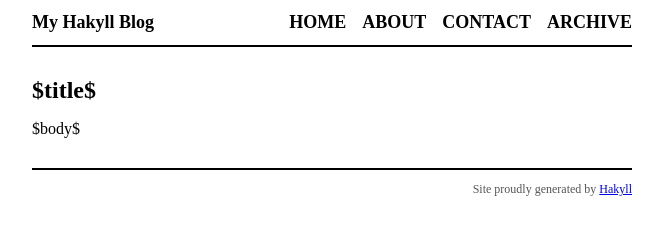
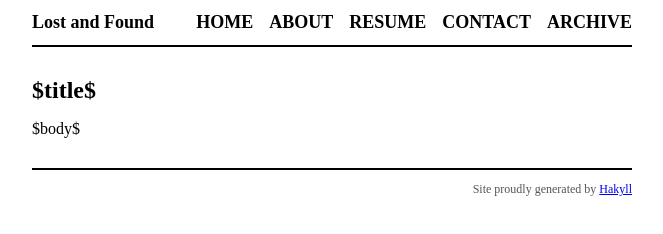
Before and after one commit to lispandfound/blog, a plain HTML site: page templates/default.html in a window 1280 px wide. Shown: the whole page, without its empty margins (308-971 px from the left). Drawn offline with Linux system fonts and the light colour scheme.

Commit message:
Update website to actually reflect me

```diff
--- a/templates/default.html
+++ b/templates/default.html
@@ -4,17 +4,18 @@
         <meta charset="utf-8">
         <meta http-equiv="x-ua-compatible" content="ie=edge">
         <meta name="viewport" content="width=device-width, initial-scale=1">
-        <title>My Hakyll Blog - $title$</title>
+        <title>Lost and Found - $title$</title>
         <link rel="stylesheet" href="/css/default.css" />
     </head>
     <body>
         <header>
             <div class="logo">
-                <a href="/">My Hakyll Blog</a>
+                <a href="/">Lost and Found</a>
             </div>
             <nav>
                 <a href="/">Home</a>
                 <a href="/about.html">About</a>
+                <a href="/static/cv.pdf">Resume</a>
                 <a href="/contact.html">Contact</a>
                 <a href="/archive.html">Archive</a>
             </nav>
```
Also changed, not shown: index.html (+1 -3 lines), images/haskell-logo.png (deleted), 9 other files.
